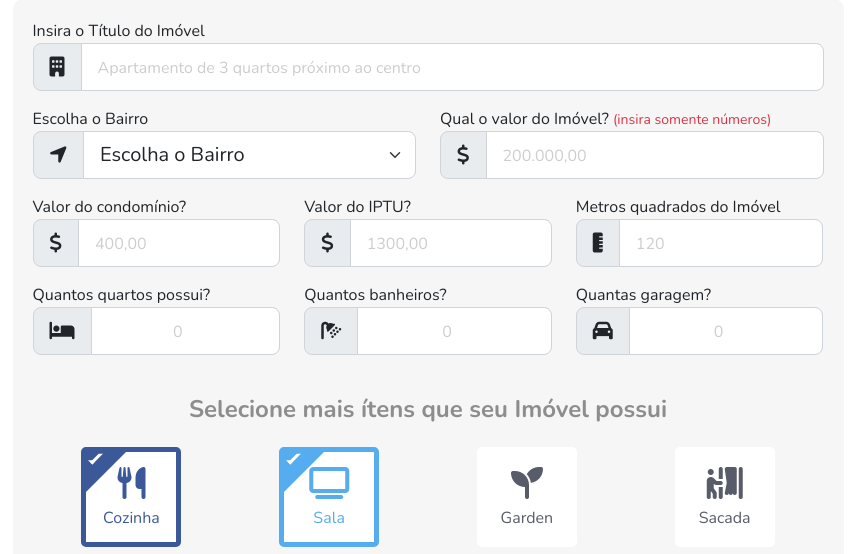
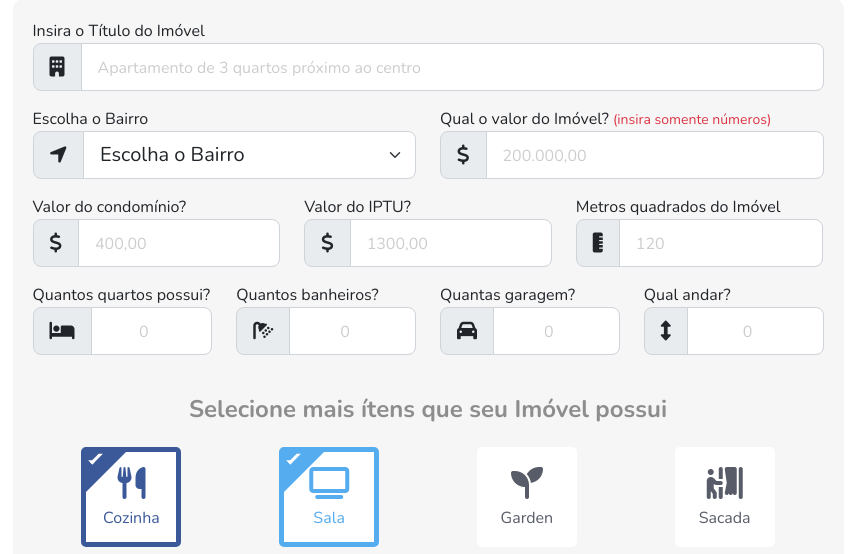
Before and after one commit to 5P3C14L15T/apartamentoavendacuiaba, a PHP site: page /casaavendacuiaba/app/add.php in a window 1280 px wide. Shown: the part 273-827 px from the top of the page, without its empty margins (212-1067 px from the left). Run offline with PHP 8.4, Linux system fonts and the light colour scheme; the visitor is signed in with stand-in values (Sample User, id 1); tables that the repository leaves empty or names only in its code hold one stand-in row (values such as "Sample post"); some libraries are stand-ins or nearby versions.

Commit message:
12-07-atualizacao
atualizei elevador e quebra de linha

```diff
--- a/app/add.php
+++ b/app/add.php
@@ -125,7 +125,7 @@ $bairros = $db->getBairros();
               <!-- aqui vai os quartos -->
 
               <!-- aqui vai os quartos -->
-              <div class="col-md-4">
+              <div class="col-md-3">
                 <label for="quartos"> Quantos quartos possui?</label>
                 <div class="input-group input-group-lg mb-3">
                   <span class="input-group-text" id="inputGroup-sizing-lg"><i class="fas fa-bed"></i></span>
@@ -139,7 +139,7 @@ $bairros = $db->getBairros();
 
 
               <!-- aqui vai os quartos -->
-              <div class="col-md-4">
+              <div class="col-md-3">
                 <label for="banheiro">Quantos banheiros?</label>
                 <div class="input-group input-group-lg mb-3">
                   <span class="input-group-text" id="inputGroup-sizing-lg"><i class="fas fa-shower"></i></span>
@@ -150,12 +150,23 @@ $bairros = $db->getBairros();
               </div>
 
               <!-- aqui vai os quartos -->
-              <div class="col-md-4">
+              <div class="col-md-3">
                 <label for="area"> Quantas garagem?</label>
                 <div class="input-group input-group-lg mb-3">
                   <span class="input-group-text" id="inputGroup-sizing-lg"><i class="fas fa-car"></i></span>
 
                   <input class="text-center form-control" type="number" min="0" name="qtdGaragem" id="" placeholder="0"
+                    required>
+                </div>
+              </div>
+              <!--  -->
+              <!-- aqui vai os quartos -->
+              <div class="col-md-3">
+                <label for="area"> Qual andar?</label>
+                <div class="input-group input-group-lg mb-3">
+                  <span class="input-group-text" id="inputGroup-sizing-lg"><i class="fas fa-arrows-alt-v"></i></span>
+
+                  <input class="text-center form-control" type="number" min="0" name="andar" id="" placeholder="0"
                     required>
                 </div>
               </div>
--- a/config/DB.php
+++ b/config/DB.php
@@ -217,10 +217,10 @@ class DB
     }
     // *************************************************************************
 
-    public function insertImovel($id, $cod_imovel, $titulo, $id_bairro, $id_proprietario, $valor, $valor_condominio, $iptu, $area_construida, $quartos, $banheiros, $garagem, $cozinha, $sala, $garden, $sacada, $lavanderia, $suite, $elevador, $area_lazer, $descricao, $views, $status, $data_criacao, $data_atualizacao)
-    {
-        $sql = "INSERT INTO imovel (id_imovel,cod_imovel, titulo, id_bairro, id_proprietario, valor, valor_condominio, iptu, area_construida, quartos, banheiros, garagem, cozinha, sala, garden, sacada, lavanderia, suite, elevador, area_lazer, descricao, views, status, data_criacao, data_atualizacao)
-                            VALUES (:id,:cod_imovel, :titulo, :id_bairro, :id_proprietario, :valor, :valor_condominio, :iptu, :area_construida, :quartos, :banheiros, :garagem, :cozinha, :sala, :garden, :sacada, :lavanderia, :suite, :elevador, :area_lazer, :descricao,   :views, :status, :data_criacao, :data_atualizacao)";
+    public function insertImovel($id, $cod_imovel, $titulo, $id_bairro, $id_proprietario, $valor, $valor_condominio, $iptu, $area_construida, $quartos, $banheiros, $garagem, $andar, $cozinha, $sala, $garden, $sacada, $lavanderia, $suite, $elevador, $area_lazer, $descricao, $views, $status, $data_criacao, $data_atualizacao)
+    {
+        $sql = "INSERT INTO imovel (id_imovel,cod_imovel, titulo, id_bairro, id_proprietario, valor, valor_condominio, iptu, area_construida, quartos, banheiros, garagem, andar, cozinha, sala, garden, sacada, lavanderia, suite, elevador, area_lazer, descricao, views, status, data_criacao, data_atualizacao)
+                            VALUES (:id,:cod_imovel, :titulo, :id_bairro, :id_proprietario, :valor, :valor_condominio, :iptu, :area_construida, :quartos, :banheiros, :garagem, :andar, :cozinha, :sala, :garden, :sacada, :lavanderia, :suite, :elevador, :area_lazer, :descricao,   :views, :status, :data_criacao, :data_atualizacao)";
         $stmt = $this->conn->prepare($sql);
         $inserido = $stmt->execute([
 
@@ -236,6 +236,7 @@ class DB
             'quartos' => $quartos,
             'banheiros' => $banheiros,
             'garagem' => $garagem,
+            'andar' => $andar,
             'cozinha' => $cozinha,
             'sala' => $sala,
             'garden' => $garden,
@@ -1207,6 +1208,7 @@ WHERE imovel.status = 1";
         $quartos,
         $banheiros,
         $garagem,
+        $andar,
         $cozinha,
         $sala,
         $garden,
@@ -1220,7 +1222,7 @@ WHERE imovel.status = 1";
     ) {
         try {
             // Preparar a consulta SQL
-            $sql = "UPDATE imovel SET titulo = :titulo, id_bairro = :id_bairro, valor = :valor, valor_condominio = :valor_condominio, iptu = :iptu, area_construida = :area_construida, quartos = :quartos, banheiros = :banheiros, garagem = :garagem, cozinha = :cozinha, sala = :sala, garden = :garden, sacada = :sacada, lavanderia = :lavanderia, suite = :suite, elevador = :elevador, area_lazer = :area_lazer, descricao = :descricao, data_atualizacao = :data_atualizacao WHERE id_imovel = :id_imovel";
+            $sql = "UPDATE imovel SET titulo = :titulo, id_bairro = :id_bairro, valor = :valor, valor_condominio = :valor_condominio, iptu = :iptu, area_construida = :area_construida, quartos = :quartos, banheiros = :banheiros, garagem = :garagem, andar = :andar, cozinha = :cozinha, sala = :sala, garden = :garden, sacada = :sacada, lavanderia = :lavanderia, suite = :suite, elevador = :elevador, area_lazer = :area_lazer, descricao = :descricao, data_atualizacao = :data_atualizacao WHERE id_imovel = :id_imovel";
 
             // Preparar a instrução PDO
             $stmt = $this->conn->prepare($sql);
@@ -1236,6 +1238,7 @@ WHERE imovel.status = 1";
             $stmt->bindParam(':quartos', $quartos, PDO::PARAM_INT);
             $stmt->bindParam(':banheiros', $banheiros, PDO::PARAM_INT);
             $stmt->bindParam(':garagem', $garagem, PDO::PARAM_INT);
+            $stmt->bindParam(':andar', $andar, PDO::PARAM_INT);
             $stmt->bindParam(':cozinha', $cozinha, PDO::PARAM_INT);
             $stmt->bindParam(':sala', $sala, PDO::PARAM_INT);
             $stmt->bindParam(':garden', $garden, PDO::PARAM_INT);
```
Also changed, not shown: app/atualizarimovel.php (+7 -0 lines), app/editar.php (+16 -4 lines), app/inserir.php (+9 -0 lines), single.php (+14 -2 lines), app/users/80adca61ed966ff1fa94e437088e4310/1689169960/64aeb028789ec.jpg (added), app/users/80adca61ed966ff1fa94e437088e4310/1689169960/64aeb028789ec.webp (added).
